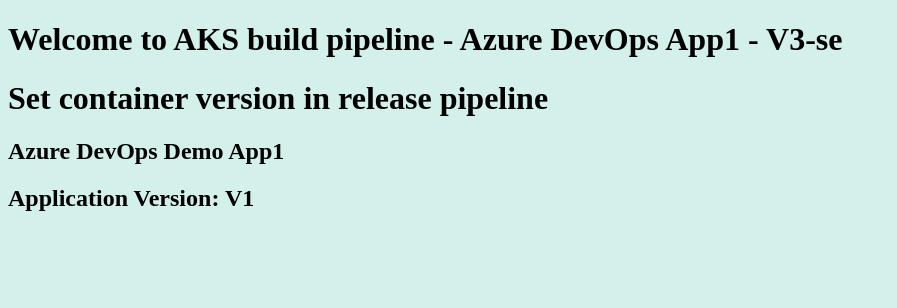
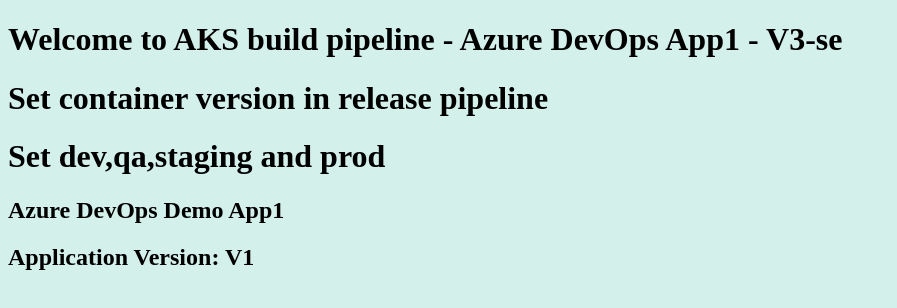
Before and after one commit to thirumaldage/azure-devops-github-acr-aks-app1, a plain HTML site: page index.html in a window 1280 px wide. Shown: the whole page, without its empty margins (0-897 px from the left). Drawn offline with Linux system fonts and the light colour scheme.

Commit message:
all stages added

```diff
--- a/index.html
+++ b/index.html
@@ -3,6 +3,7 @@
    <body style="background-color:rgb(212, 240, 234);">
       <h1>Welcome to AKS build pipeline - Azure DevOps App1 - V3-se</h1>
       <h1>Set container version in release pipeline </h1>
+      <h1>Set dev,qa,staging and prod </h1>
       <h2>Azure DevOps Demo App1</h2>
       <h2>Application Version: V1</h2>
    </body>
```
